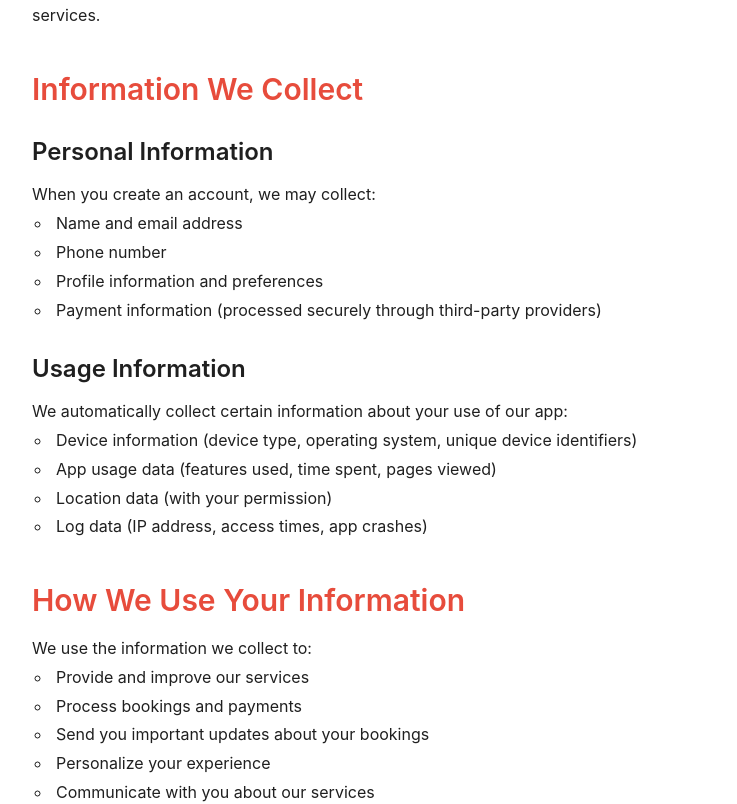
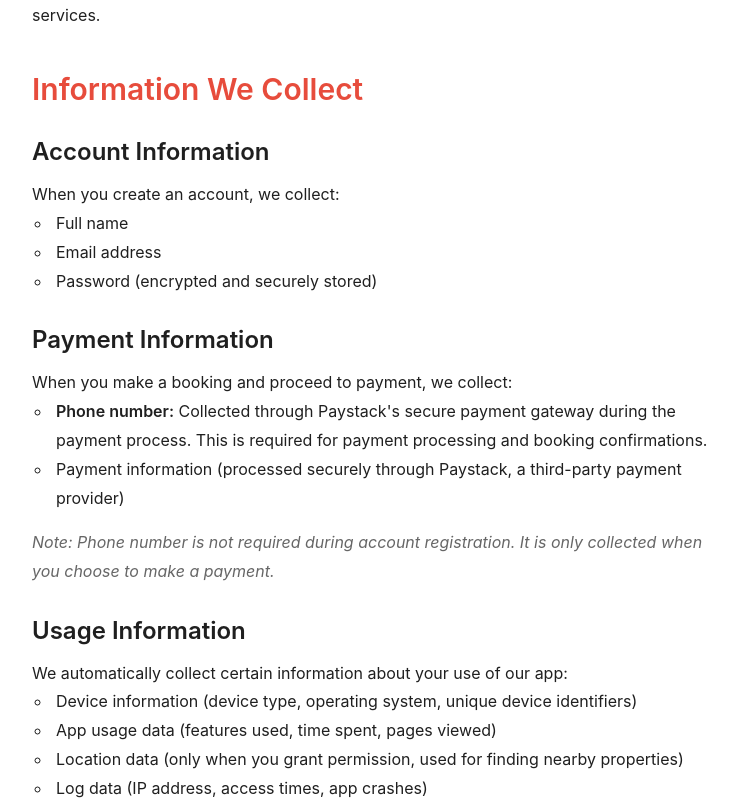
Before and after one commit to Joeboy77/MyHostel_landing, a React (Vite) app: page /privacy-policy in a window 1280 px wide. Shown: the part 320-1124 px from the top of the page, without its empty margins (268-1005 px from the left). Built offline with nearby package versions, Linux system fonts and the light colour scheme.

Commit message:
updated privacy

```diff
--- a/src/components/PrivacyPolicy.tsx
+++ b/src/components/PrivacyPolicy.tsx
@@ -36,15 +36,26 @@ const PrivacyPolicy: React.FC = () => {
 
           <Title level={2} style={{ color: '#e74c3c', marginTop: '40px' }}>Information We Collect</Title>
 
-          <Title level={3}>Personal Information</Title>
+          <Title level={3}>Account Information</Title>
           <Paragraph style={{ fontSize: '16px', lineHeight: '1.8' }}>
-            When you create an account, we may collect:
+            When you create an account, we collect:
             <ul style={{ fontSize: '16px', lineHeight: '1.8' }}>
-              <li>Name and email address</li>
-              <li>Phone number</li>
-              <li>Profile information and preferences</li>
-              <li>Payment information (processed securely through third-party providers)</li>
+              <li>Full name</li>
+              <li>Email address</li>
+              <li>Password (encrypted and securely stored)</li>
             </ul>
+          </Paragraph>
+
+          <Title level={3}>Payment Information</Title>
+          <Paragraph style={{ fontSize: '16px', lineHeight: '1.8' }}>
+            When you make a booking and proceed to payment, we collect:
+            <ul style={{ fontSize: '16px', lineHeight: '1.8' }}>
+              <li><strong>Phone number:</strong> Collected through Paystack's secure payment gateway during the payment process. This is required for payment processing and booking confirmations.</li>
+              <li>Payment information (processed securely through Paystack, a third-party payment provider)</li>
+            </ul>
+            <Text style={{ fontSize: '16px', fontStyle: 'italic', color: '#666' }}>
+              Note: Phone number is not required during account registration. It is only collected when you choose to make a payment.
+            </Text>
           </Paragraph>
 
           <Title level={3}>Usage Information</Title>
@@ -53,7 +64,7 @@ const PrivacyPolicy: React.FC = () => {
             <ul style={{ fontSize: '16px', lineHeight: '1.8' }}>
               <li>Device information (device type, operating system, unique device identifiers)</li>
               <li>App usage data (features used, time spent, pages viewed)</li>
-              <li>Location data (with your permission)</li>
+              <li>Location data (only when you grant permission, used for finding nearby properties)</li>
               <li>Log data (IP address, access times, app crashes)</li>
             </ul>
           </Paragraph>
@@ -62,9 +73,10 @@ const PrivacyPolicy: React.FC = () => {
           <Paragraph style={{ fontSize: '16px', lineHeight: '1.8' }}>
             We use the information we collect to:
             <ul style={{ fontSize: '16px', lineHeight: '1.8' }}>
+              <li>Create and manage your account</li>
               <li>Provide and improve our services</li>
-              <li>Process bookings and payments</li>
-              <li>Send you important updates about your bookings</li>
+              <li>Process bookings and payments (phone number is used for payment processing and booking confirmations)</li>
+              <li>Send you important updates about your bookings via email and SMS (when phone number is provided)</li>
               <li>Personalize your experience</li>
               <li>Communicate with you about our services</li>
               <li>Ensure the security of our platform</li>
```
